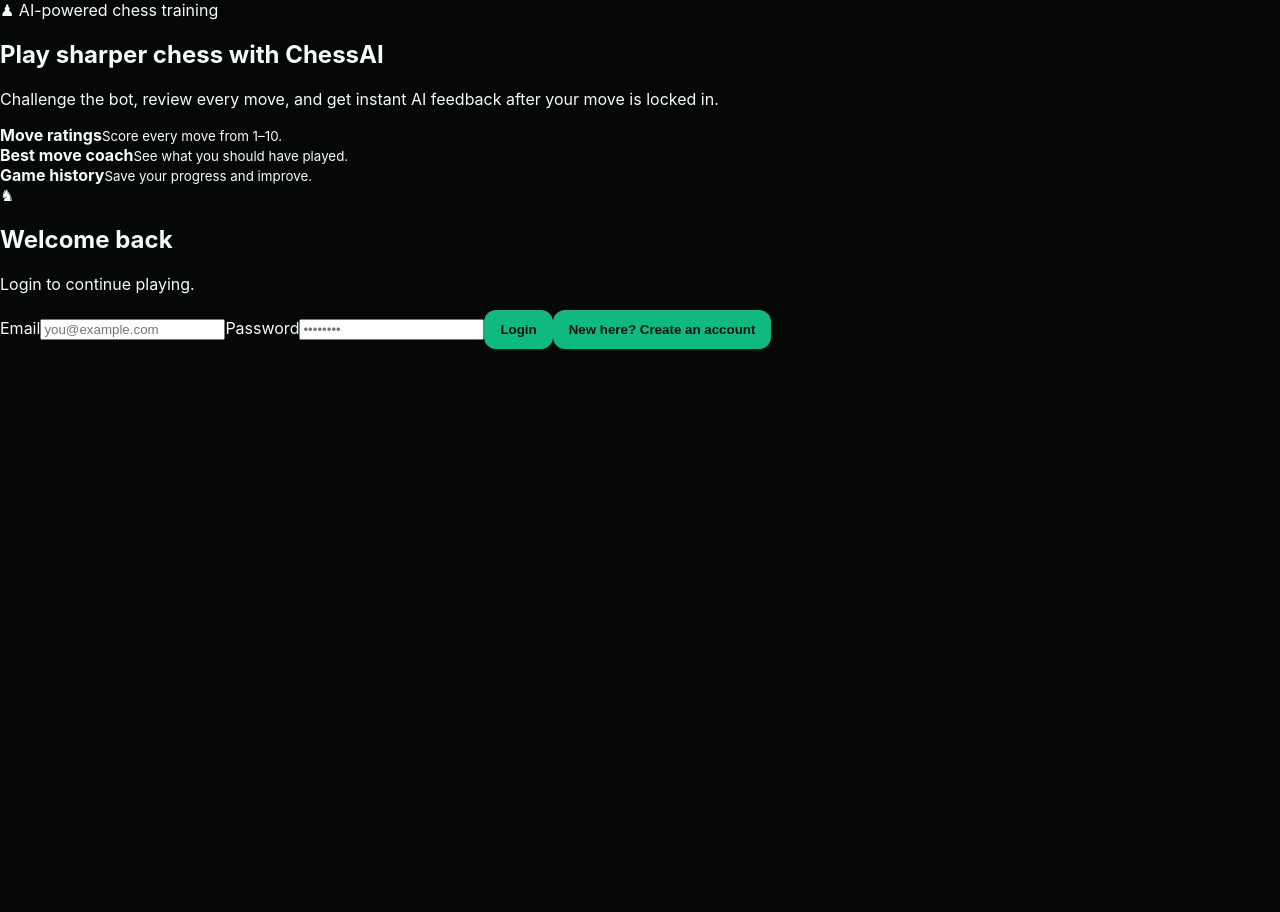
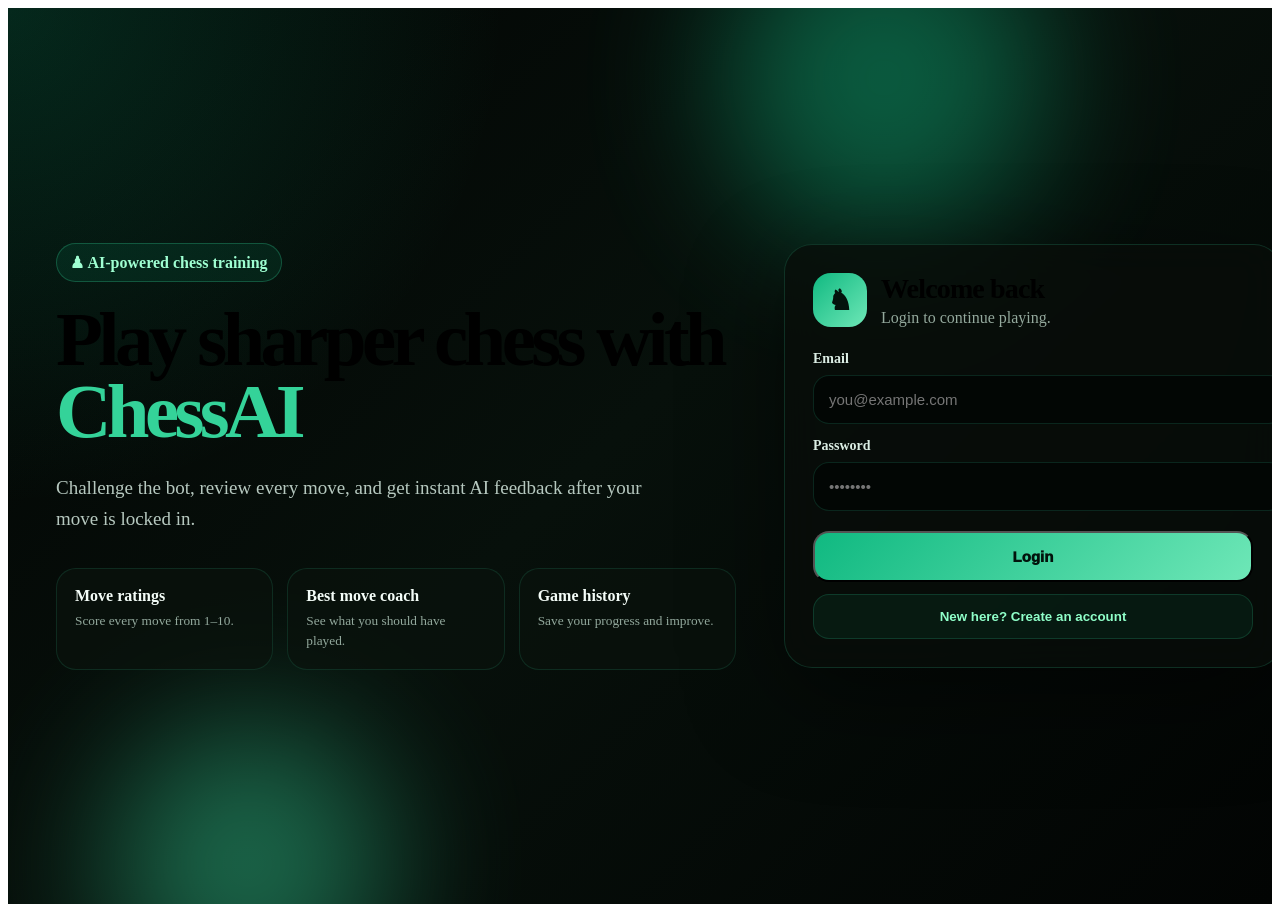
Before and after one commit to IUseTheSchwartz/Ai-Chess, a React (Vite) app: page / in a window 1280 px wide. Before the commit the page ends 800 px from the top, so only its background shows below. Built offline with nearby package versions, Linux system fonts and the light colour scheme; no server answers.

Commit message:
Update styles.css

```diff
--- a/src/styles.css
+++ b/src/styles.css
@@ -1,183 +1,212 @@
-* {
-  box-sizing: border-box;
+.auth-page {
+  min-height: 100vh;
+  position: relative;
+  overflow: hidden;
+  display: grid;
+  grid-template-columns: 1.05fr 440px;
+  gap: 48px;
+  align-items: center;
+  padding: 48px;
+  background:
+    radial-gradient(circle at top left, rgba(16, 185, 129, 0.2), transparent 32%),
+    linear-gradient(135deg, #020403 0%, #07100b 48%, #020403 100%);
 }
 
-body {
-  margin: 0;
-  background: #050806;
-  color: #f4fdf8;
-  font-family: Inter, system-ui, Arial, sans-serif;
+.auth-bg-glow {
+  position: absolute;
+  border-radius: 999px;
+  filter: blur(70px);
+  opacity: 0.45;
+  pointer-events: none;
 }
 
-button {
-  border: 0;
-  border-radius: 12px;
-  padding: 12px 16px;
+.auth-bg-glow-one {
+  width: 320px;
+  height: 320px;
   background: #10b981;
-  color: #02130c;
-  font-weight: 800;
-  cursor: pointer;
+  top: -90px;
+  right: 18%;
 }
 
-button.secondary {
-  background: #17201b;
-  color: #d7ffe9;
-  border: 1px solid #2c3d34;
+.auth-bg-glow-two {
+  width: 280px;
+  height: 280px;
+  background: #34d399;
+  bottom: -100px;
+  left: 8%;
 }
 
-.center,
-.login-page {
-  min-height: 100vh;
-  display: grid;
-  place-items: center;
+.auth-hero,
+.auth-card {
+  position: relative;
+  z-index: 2;
 }
 
-.login-card {
-  width: min(440px, 92vw);
-  padding: 32px;
-  border-radius: 24px;
-  background: linear-gradient(180deg, #101611, #070b08);
-  border: 1px solid #1e3328;
-  box-shadow: 0 24px 80px rgba(0, 0, 0, 0.45);
+.brand-pill {
+  width: fit-content;
+  padding: 9px 13px;
+  border: 1px solid rgba(52, 211, 153, 0.28);
+  background: rgba(16, 185, 129, 0.1);
+  color: #9fffd2;
+  border-radius: 999px;
+  font-weight: 800;
+  margin-bottom: 22px;
 }
 
-.login-card h1 {
-  margin: 0 0 10px;
-  font-size: 38px;
+.auth-hero h1 {
+  max-width: 760px;
+  margin: 0;
+  font-size: clamp(48px, 6vw, 86px);
+  line-height: 0.95;
+  letter-spacing: -0.06em;
 }
 
-.login-card p {
-  color: #a8bdb2;
-  line-height: 1.5;
+.auth-hero h1 span {
+  color: #34d399;
 }
 
-.app {
-  min-height: 100vh;
-  padding: 24px;
+.auth-hero p {
+  max-width: 610px;
+  margin: 24px 0 0;
+  color: #b6c8bf;
+  font-size: 19px;
+  line-height: 1.6;
 }
 
-.topbar {
+.feature-grid {
+  display: grid;
+  grid-template-columns: repeat(3, minmax(0, 1fr));
+  gap: 14px;
+  max-width: 760px;
+  margin-top: 34px;
+}
+
+.feature-grid div {
+  padding: 18px;
+  border-radius: 20px;
+  background: rgba(10, 18, 13, 0.72);
+  border: 1px solid rgba(52, 211, 153, 0.14);
+}
+
+.feature-grid strong {
+  display: block;
+  color: #f4fdf8;
+  margin-bottom: 6px;
+}
+
+.feature-grid small {
+  color: #93a99d;
+  line-height: 1.4;
+}
+
+.auth-card {
+  width: 100%;
+  padding: 28px;
+  border-radius: 28px;
+  background: rgba(8, 13, 10, 0.78);
+  border: 1px solid rgba(52, 211, 153, 0.18);
+  box-shadow: 0 30px 100px rgba(0, 0, 0, 0.48);
+  backdrop-filter: blur(18px);
+}
+
+.auth-card-header {
   display: flex;
-  justify-content: space-between;
-  gap: 16px;
+  gap: 14px;
   align-items: center;
   margin-bottom: 24px;
 }
 
-.topbar h1 {
-  margin: 0;
-  font-size: 34px;
+.logo-mark {
+  width: 54px;
+  height: 54px;
+  display: grid;
+  place-items: center;
+  border-radius: 18px;
+  background: linear-gradient(135deg, #10b981, #6ee7b7);
+  color: #03130c;
+  font-size: 28px;
+  font-weight: 900;
 }
 
-.topbar p {
-  margin: 6px 0 0;
-  color: #9fb3a8;
+.auth-card h2 {
+  margin: 0;
+  font-size: 28px;
+  letter-spacing: -0.03em;
 }
 
-.topbar-actions {
-  display: flex;
-  gap: 10px;
+.auth-card p {
+  margin: 4px 0 0;
+  color: #94a99d;
 }
 
-.game-layout {
-  display: grid;
-  grid-template-columns: minmax(320px, 600px) 1fr;
-  gap: 24px;
-  align-items: start;
+.auth-card label {
+  display: block;
+  color: #dceee5;
+  font-size: 14px;
+  font-weight: 800;
+  margin-bottom: 14px;
 }
 
-.board-panel,
-.card {
-  background: rgba(12, 18, 14, 0.9);
-  border: 1px solid #1d3328;
-  border-radius: 24px;
-  padding: 20px;
-  box-shadow: 0 20px 70px rgba(0, 0, 0, 0.35);
-}
-
-.side-panel {
-  display: grid;
-  gap: 16px;
-}
-
-.card h2 {
-  margin: 0 0 10px;
-}
-
-.card p {
-  line-height: 1.45;
-}
-
-.muted {
-  color: #95aa9f;
-}
-
-.score {
-  width: fit-content;
-  padding: 10px 14px;
-  border-radius: 999px;
-  background: #10291e;
-  color: #34d399;
-  font-size: 24px;
-  font-weight: 900;
-  margin-bottom: 12px;
-}
-
-.moves {
-  display: flex;
-  flex-wrap: wrap;
-  gap: 8px;
-}
-
-.moves span {
-  background: #101a14;
-  border: 1px solid #24372d;
-  padding: 7px 10px;
-  border-radius: 10px;
-  color: #dfffee;
-}
-
-@media (max-width: 900px) {
-  .game-layout {
-    grid-template-columns: 1fr;
-  }
-
-  .topbar {
-    flex-direction: column;
-    align-items: flex-start;
-  }
-
-  input {
+.auth-card input {
   width: 100%;
-  border: 1px solid #24372d;
-  background: #080d0a;
+  margin-top: 8px;
+  border: 1px solid rgba(52, 211, 153, 0.16);
+  background: rgba(2, 6, 4, 0.78);
   color: #f4fdf8;
-  border-radius: 12px;
-  padding: 13px 14px;
-  margin-bottom: 12px;
+  border-radius: 16px;
+  padding: 15px 15px;
   outline: none;
   font-size: 15px;
 }
 
-input:focus {
-  border-color: #10b981;
+.auth-card input:focus {
+  border-color: #34d399;
+  box-shadow: 0 0 0 4px rgba(52, 211, 153, 0.12);
+}
+
+.primary-auth-btn {
+  width: 100%;
+  margin-top: 6px;
+  padding: 15px 16px;
+  border-radius: 16px;
+  background: linear-gradient(135deg, #10b981, #6ee7b7);
+  color: #02130c;
+  font-weight: 950;
+  font-size: 15px;
+}
+
+.switch-auth-btn {
+  width: 100%;
+  margin-top: 12px;
+  padding: 14px 16px;
+  border-radius: 16px;
+  background: rgba(16, 185, 129, 0.08);
+  color: #8fffc9;
+  border: 1px solid rgba(52, 211, 153, 0.18);
+  font-weight: 850;
 }
 
 .error-box {
   background: rgba(239, 68, 68, 0.12);
   border: 1px solid rgba(239, 68, 68, 0.35);
   color: #fecaca;
-  padding: 10px 12px;
-  border-radius: 12px;
-  margin-bottom: 12px;
+  padding: 11px 13px;
+  border-radius: 14px;
+  margin-bottom: 14px;
   font-size: 14px;
 }
 
-.link-button {
-  width: 100%;
-  margin-top: 10px;
-  background: transparent;
-  color: #34d399;
-  border: 1px solid #1d3328;
+@media (max-width: 980px) {
+  .auth-page {
+    grid-template-columns: 1fr;
+    padding: 28px;
+  }
+
+  .feature-grid {
+    grid-template-columns: 1fr;
+  }
+
+  .auth-card {
+    max-width: 520px;
+  }
 }
-}
```
